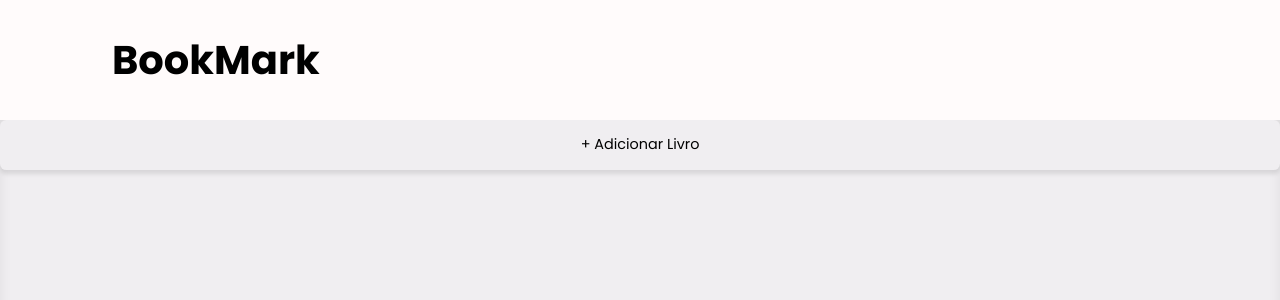
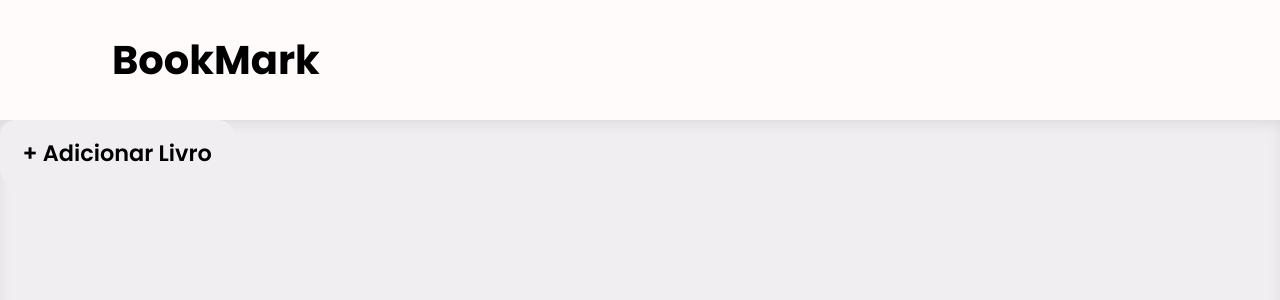
Before and after one commit to felprangel/Biblioteca-v2, a Next.js app: page / in a window 1280 px wide. Shown: the top 300 px of the page. Built offline with nearby package versions, Linux system fonts and the light colour scheme.

Commit message:
ajusta estilização do botao

```diff
--- a/src/components/Botao.jsx
+++ b/src/components/Botao.jsx
@@ -3,51 +3,30 @@ import styled from 'styled-components'
 export const Botao = props => {
   return (
     <BotaoStyle>
-      <span className="destaque">
-        {props.texto}
-      </span>
+      <span className="destaque">{props.texto}</span>
       {props.isLoading || props.children}
     </BotaoStyle>
   )
 }
 
 const BotaoStyle = styled.button`
-  display: flex;
-  align-items: center;
-  justify-content: center;
+  min-height: 3rem;
+  padding: 0.7em 1em;
 
-  width: 100%;
-  min-height: 3rem;
-  padding: 0.9rem 1rem;
-
-  font-size: 0.9rem;
-  font-weight: 400;
+  font-size: 1.4em;
+  font-weight: 600;
 
   cursor: pointer;
 
-  box-shadow: 0px 4px 4px var(--cor-sombra);
   border: none;
-  border-radius: 0.4rem;
+  border-radius: 0.7em;
   background-color: var(--cinza);
-  svg {
-    font-size: 1.6rem;
-    margin-right: 0.3rem;
-  }
+  outline: none;
+  transition: 150ms linear;
   &:hover {
-    opacity: 0.8;
+    background-color: var(--cinza-escuro);
   }
   .destaque {
     text-transform: uppercase;
   }
-  .circular {
-    width: 1rem !important;
-    height: 1rem !important;
-    color: var(--branco);
-    svg {
-      margin-right: 0;
-    }
-  }
-  &:disabled {
-    opacity: 0.7;
-  }
 `
```
